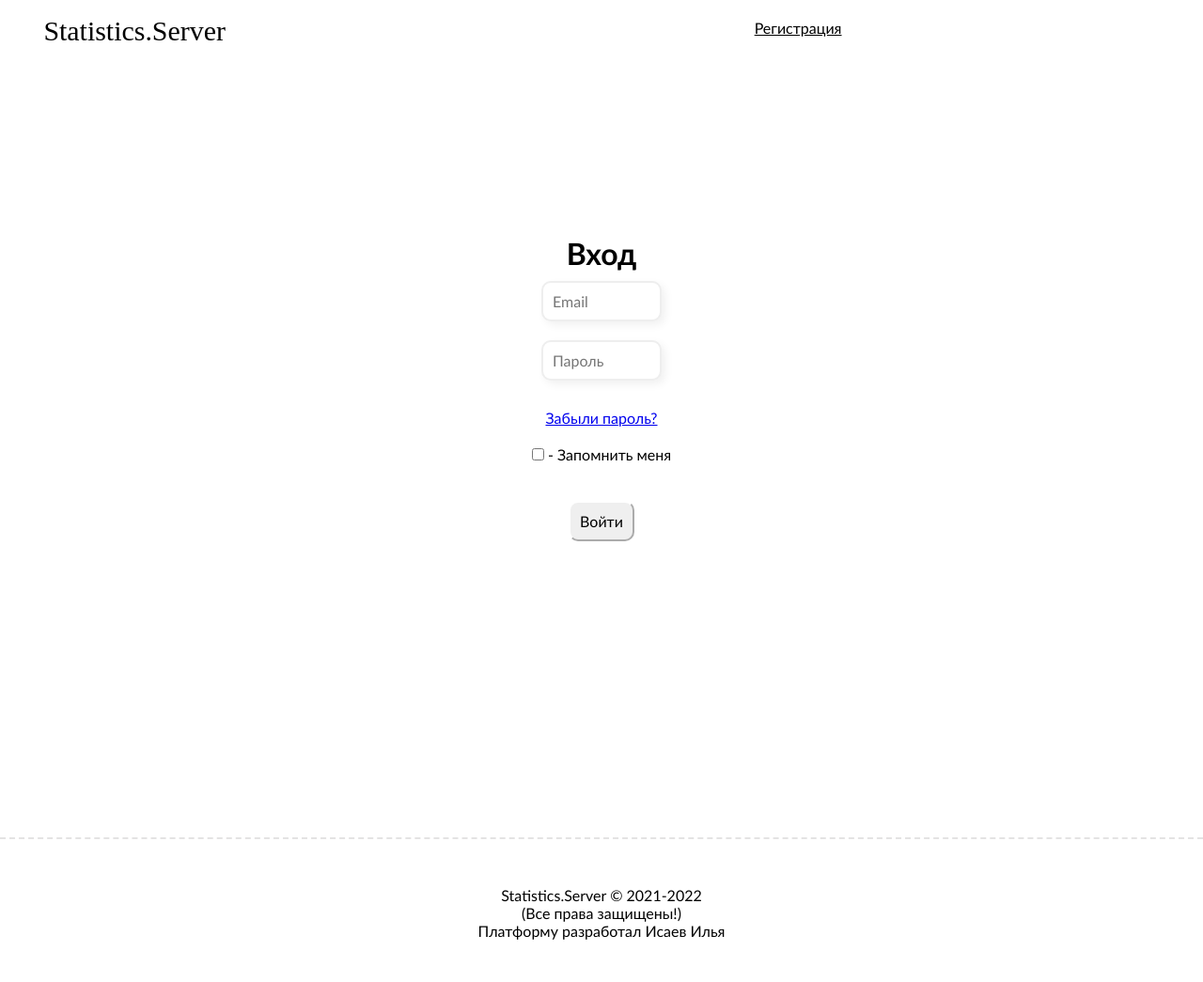
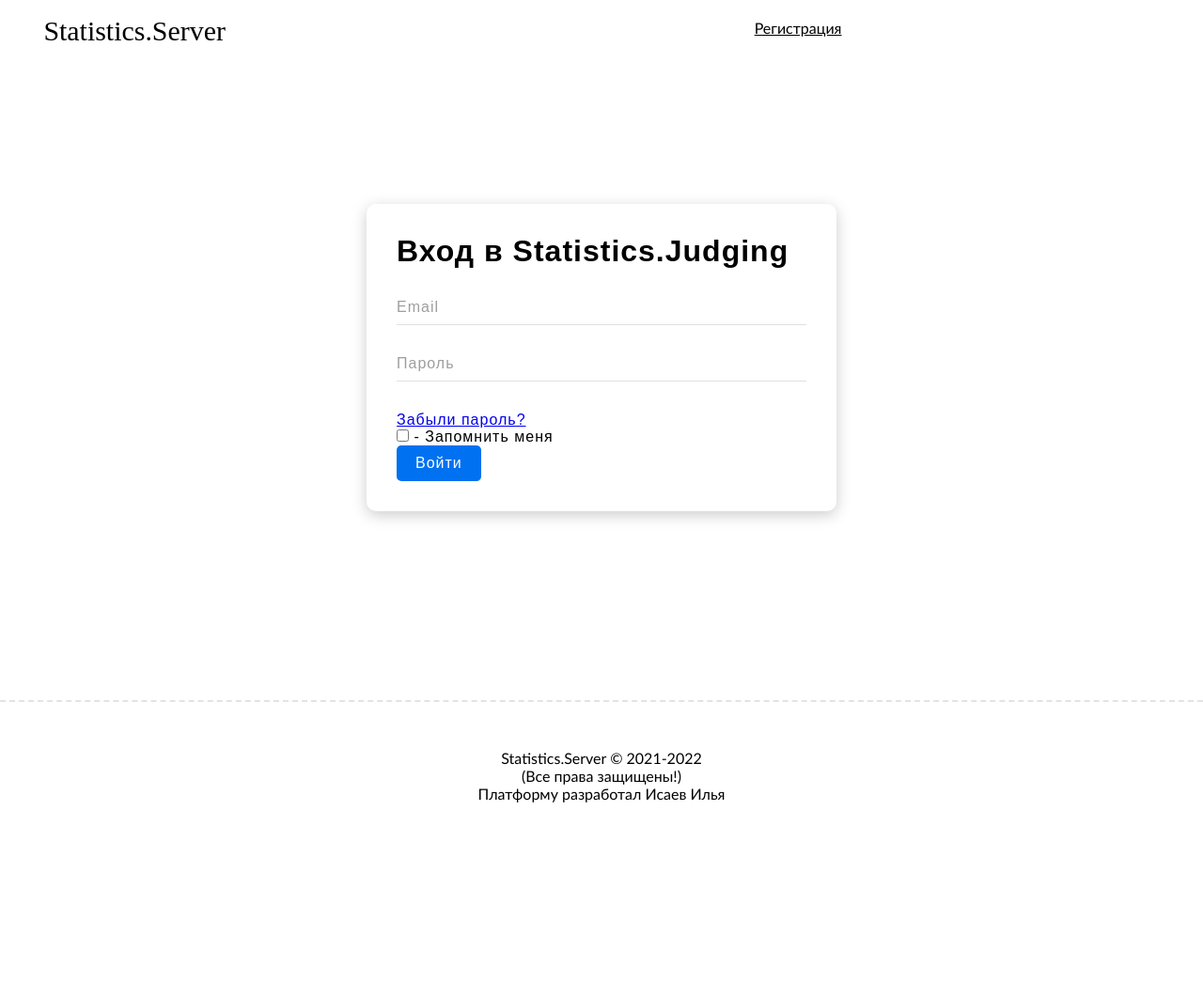
Before and after one commit to Ilya-creat/statistics.server.ru.set, a Flask app: page / in a window 1280 px wide. Shown: the whole page at 94% size. After the commit the page ends 854 px from the top, so only its background shows below. Run offline with Flask 2, Linux system fonts and the light colour scheme; some libraries are stand-ins or nearby versions; some web fonts are replaced.

Commit message:
UI/UX Redesign

```diff
--- a/app.py
+++ b/app.py
@@ -19,7 +19,7 @@ from werkzeug.security import generate_password_hash, check_password_hash
 from Models.FDataBase import FDataBase
 from Models.Forms import LoginForm, RegisterForm
 from Models.TaskDataBase import TaskDataBase
-from Models.UserLogin import UserLogin
+from Models.user_login import UserLogin
 from Models.testing import Testing, ErrorTesting
 import time
 
--- a/static/css/login.css
+++ b/static/css/login.css
@@ -112,70 +112,77 @@ header #logo span {
     font-size : 0.8em;
   }
 }
+main {
+  display: flex;
+  justify-content: center;
+  align-items: center;
+  height: 80%;
+  width: 100%;
+ }
 
 .form-container {
-  padding-top: 250px;
-  padding-bottom: 250px;
-  text-align: center;
+  width: 500px;
+  padding: 32px;
+  border-radius: 10px;
+  box-shadow: 0 4px 16px #ccc;
+  font-family: sans-serif;
+  letter-spacing: 1px;
+ }
+
+.form_title {
+  margin: 0 0 32px 0;
+  font-weight: bold;
+ }
+
+.btn {
+  padding: 10px 20px;
+  border: none;
+  border-radius: 5px;
+  font-family: sans-serif;
+  letter-spacing: 1px;
+  font-size: 16px;
+  color :#fff ;
+  background-color: #0071f0;
+  outline: none;
+  cursor: pointer;
+  transition: 0.3s;
+ }
+
+.signin-text-input {
+  position: relative;
+  margin-bottom: 32px;
 }
 
-input[type=text] {
-  padding:10px;
-  margin:10px 0; // add top and bottom margin
-  box-shadow:0 0 15px 4px rgba(0,0,0,0.06);
-  border: 2px solid #eee;
-  border-radius:10px;
-  box-shadow:4px 4px 10px rgba(0,0,0,0.06);
-  width: 10%;
-
-}
-input[type=password] {
-  padding:10px;
-  margin:10px 0; // add top and bottom margin
-  box-shadow:0 0 15px 4px rgba(0,0,0,0.06);
-  border: 2px solid #eee;
-  border-radius:10px;
-  box-shadow:4px 4px 10px rgba(0,0,0,0.06);
-  width: 10%;
+.form-input {
+  width: 100%;
+  padding: 0 0 10px 0;
+  border: none;
+  border-bottom: 1px solid #e0e0e0;
+  background-color: transparent;
+  outline: none;
+  transition: 0.3s;
 }
 
-input, text, password {
-  font-family:inherit;
-  font-size: inherit;
+.label-input {
+  position: absolute;
+  top: 0;
+  z-index: -1;
+  color: #9e9e9e;
+  transition: 0.3s;
 }
 
-.boxing {
-    margin: 20px;
-}
-.check {
-  word-spacing: 6px;
-}
+.btn:focus,
+.btn:hover{
+  background-color: rgba(0, 113, 240, 0.7);
+ }
 
-.btn {
-    margin-top: 20px;
-    padding: 10px;
-    border-radius: 10px;
-    border-color: #fff;
-}
+.form-input:focus {
+  border-bottom: 1px solid #1a73a8;
+ }
 
-textarea {
-  padding:10px;
-  margin:10px 0; // add top and bottom margin
-  box-shadow:0 0 15px 4px rgba(0,0,0,0.06);
-  border: 2px solid #eee;
-  border-radius:10px;
-  box-shadow:4px 4px 10px rgba(0,0,0,0.06);
-  width: 10%;
-}
-
-.main {
-    padding: 100px;
-}
-
-textarea {
-  display: block;
-  width: 100%;
-  box-sizing: border-box;
-  resize: none;
-  min-height: 20em;
-}
+.form-input:focus~.label-input,
+.form-input:not(:focus):valid~.label-input  {
+         top: -18px;
+         font-size:12px;
+         color: #9e9e9e;
+ }
--- a/templates/loginforms.html
+++ b/templates/loginforms.html
@@ -36,6 +36,7 @@
 	</div>
 	{% endif %}
 	{% endfor %}
+	<main>
 		<div class="form-container">
 			<div class="sign-in-container">
 				<form
@@ -45,7 +46,7 @@
 					action="{{ url_for('login') }}"
 					{% endif %}
 					method="post" >
-				<h1>Вход</h1>
+					<h1 class="form_title">Вход в Statistics.Judging</h1>
 					{{ form_log.hidden_tag() }}
 					{% for field in form_log if field.name not in ['csrf_token', 'remember', 'submit'] -%}
 						{% if field.errors %}
@@ -56,17 +57,19 @@
 								{% endfor %}
 							</span>
 						{% else %}
-					<div class="signup-text-input">{{ field() }}</div>
+							<div class="signin-text-input">
+								<label class="label-input">{{ field.label.text }}</label>
+								{{ field(class_='form-input', placeholder=" ") }}
+							</div>
 						{% endif %}
 					{% endfor %}
-
 					<div class="boxing"><a href="#">Забыли пароль?</a></div>
 					<div class="boxing">{{ form_log.remember() }} - {{ form_log.remember.label }}</div>
 					<div class="boxing">{{ form_log.submit(class="btn") }}</div>
-
 				</form>
 			</div>
 		</div>
+	</main>
     <script>
     const signUpButton = document.getElementById('signUp');
     const signInButton = document.getElementById('signIn');
@@ -89,7 +92,7 @@
         close[i].onclick = function(){
             var div = this.parentElement;
             div.style.opacity = "0";
-            setTimeout(function(){ div.style.display = "none"; }, 600);
+            setTimeout(function(){ div.style.display = "none"; }, 10);
         }
     }
     </script>
```
Also changed, not shown: Models/user_login.py (renamed from Models/UserLogin.py), 1 other file. Lines whose indentation alone changed are shown as unchanged.
